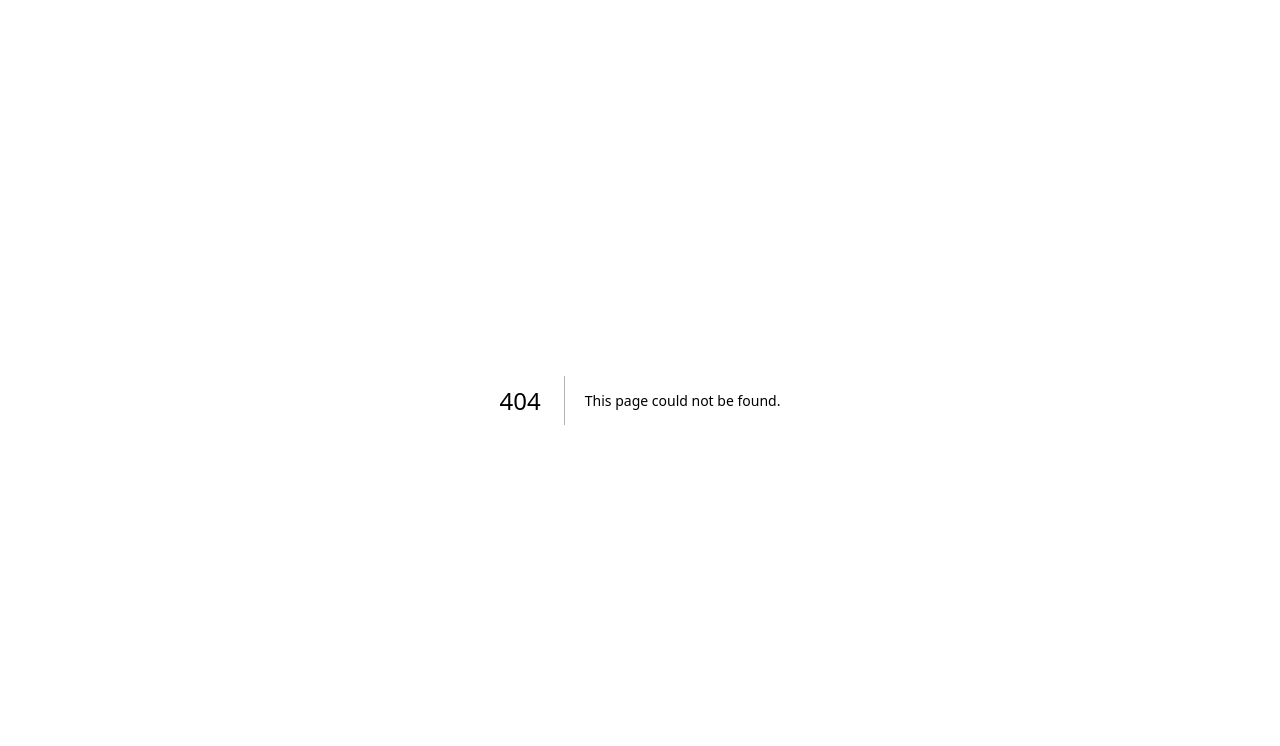
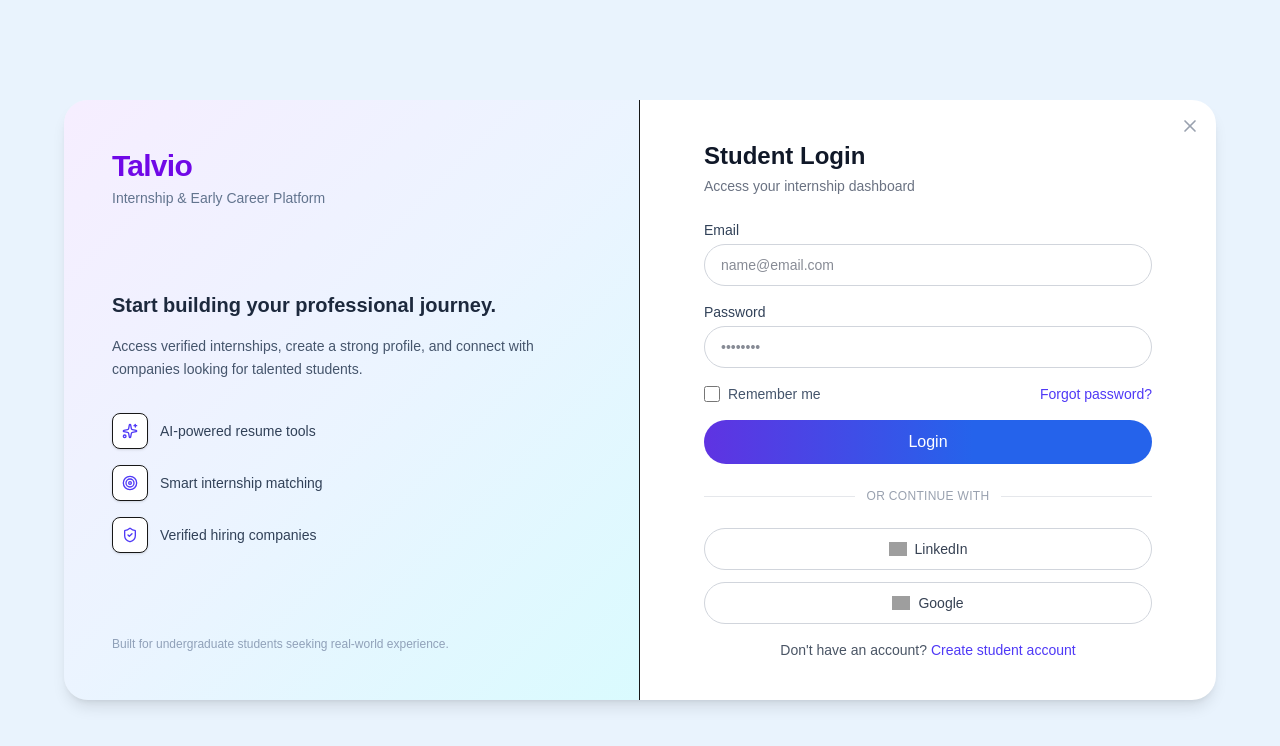
Before and after one commit to AsankaXtremeS/talvio, a Next.js app in the folder frontend/: page /login/undergraduate in a window 1280 px wide. Before the commit this address had no page. Shown: the top 746 px of the page. Built offline with nearby package versions, Linux system fonts and the light colour scheme; grey boxes are pictures that could not be loaded.

Commit message:
feature-student-auth-frontend

```diff
--- /dev/null
+++ b/frontend/app/(auth)/login/undergraduate/LoginForm.tsx
@@ -0,0 +1,90 @@
+"use client"
+
+import { useForm } from "react-hook-form"
+import { z } from "zod"
+import { zodResolver } from "@hookform/resolvers/zod"
+
+const schema = z.object({
+  email: z.string().email("Enter a valid email"),
+  password: z.string().min(6, "Password must be at least 6 characters"),
+})
+
+type LoginFormData = z.infer<typeof schema>
+
+export default function LoginForm() {
+  const {
+    register,
+    handleSubmit,
+    formState: { errors, isSubmitting },
+  } = useForm<LoginFormData>({
+    resolver: zodResolver(schema),
+  })
+
+  const onSubmit = async (data: LoginFormData) => {
+    console.log(data)
+    await new Promise((resolve) => setTimeout(resolve, 1000))
+  }
+
+  return (
+    <form onSubmit={handleSubmit(onSubmit)} className="space-y-4">
+
+      <div>
+        <label className="block text-sm font-medium text-slate-700 mb-1">
+          Email
+        </label>
+        <input
+          {...register("email")}
+          type="email"
+          placeholder="name@email.com"
+          className="w-full px-4 py-2.5 text-sm text-slate-900 bg-white border border-gray-300 rounded-full focus:outline-none focus:ring-2 focus:ring-indigo-500"
+        />
+        {errors.email && (
+          <p className="text-red-500 text-xs mt-1">
+            {errors.email.message}
+          </p>
+        )}
+      </div>
+
+      <div>
+        <label className="block text-sm font-medium text-slate-700 mb-1">
+          Password
+        </label>
+        <input
+          {...register("password")}
+          type="password"
+          placeholder="••••••••"
+          className="w-full px-4 py-2.5 text-sm text-slate-900 bg-white border border-gray-300 rounded-full focus:outline-none focus:ring-2 focus:ring-indigo-500"
+        />
+        {errors.password && (
+          <p className="text-red-500 text-xs mt-1">
+            {errors.password.message}
+          </p>
+        )}
+      </div>
+
+      <div className="flex items-center justify-between text-sm">
+        <label className="flex items-center gap-2">
+          <input type="checkbox" className="w-4 h-4" />
+          <span className="text-slate-600">Remember me</span>
+        </label>
+
+        <a href="#" className="text-indigo-600 hover:text-indigo-700">
+          Forgot password?
+        </a>
+      </div>
+
+      <button
+        type="submit"
+        disabled={isSubmitting}
+        className="w-full text-white py-2.5 rounded-full font-medium transition disabled:opacity-50"
+        style={{
+          background:
+            "linear-gradient(90deg, #5F33E2 0%, #2563EB 60%, #2563EB 100%)",
+        }}
+      >
+        {isSubmitting ? "Logging in..." : "Login"}
+      </button>
+
+    </form>
+  )
+}
--- /dev/null
+++ b/frontend/app/(auth)/login/undergraduate/page.tsx
@@ -0,0 +1,151 @@
+import Image from "next/image"
+import Link from "next/link"
+import { X, Sparkles, Target, ShieldCheck } from "lucide-react"
+import LoginForm from "./LoginForm"
+
+export default function UndergraduateLoginPage() {
+  return (
+    <div
+      className="flex items-center justify-center min-h-screen p-4"
+      style={{ backgroundColor: "#E9F3FD" }}
+    >
+      <div className="w-full max-w-6xl h-[600px] bg-white rounded-3xl shadow-lg overflow-hidden flex">
+        {/* Left Panel */}
+        <div
+          className="flex flex-col justify-between w-1/2 p-12 border-r"
+          style={{
+            background: `
+      linear-gradient(
+        135deg,
+        rgba(233, 212, 255, 0.4) 0%,
+        rgba(190, 219, 255, 0.3) 50%,
+        rgba(162, 244, 253, 0.4) 100%
+      )
+    `,
+          }}
+        >
+          {/* Brand */}
+          <div>
+            <h1 className="text-3xl font-bold tracking-tight text-violet-700">
+              Talvio
+            </h1>
+            <p className="mt-1 text-sm text-slate-500">
+              Internship & Early Career Platform
+            </p>
+          </div>
+
+          {/* Main Message */}
+          <div>
+            <h2 className="mb-4 text-xl font-semibold text-slate-800">
+              Start building your professional journey.
+            </h2>
+
+            <p className="mb-8 text-sm leading-relaxed text-slate-600">
+              Access verified internships, create a strong profile, and connect
+              with companies looking for talented students.
+            </p>
+
+            <div className="space-y-4">
+              <Feature
+                icon={<Sparkles className="w-4 h-4 text-indigo-600" />}
+                text="AI-powered resume tools"
+              />
+              <Feature
+                icon={<Target className="w-4 h-4 text-indigo-600" />}
+                text="Smart internship matching"
+              />
+              <Feature
+                icon={<ShieldCheck className="w-4 h-4 text-indigo-600" />}
+                text="Verified hiring companies"
+              />
+            </div>
+          </div>
+
+          <p className="text-xs text-slate-400">
+            Built for undergraduate students seeking real-world experience.
+          </p>
+        </div>
+
+        {/* Right Panel */}
+        <div className="relative w-1/2 p-10 overflow-y-auto">
+         <Link href="/login">
+          <button className="absolute text-gray-400 top-4 right-4 hover:text-gray-600">
+            <X className="w-5 h-5" />
+          </button>
+          </Link>
+
+          <div className="max-w-md mx-auto">
+            <h2 className="mb-1 text-2xl font-bold text-gray-900">
+              Student Login
+            </h2>
+            <p className="mb-6 text-sm text-gray-500">
+              Access your internship dashboard
+            </p>
+
+            <LoginForm />
+
+            {/* Divider */}
+            <div className="relative my-6">
+              <div className="absolute inset-0 flex items-center">
+                <div className="w-full border-t border-gray-200"></div>
+              </div>
+              <div className="relative flex justify-center text-xs">
+                <span className="px-3 tracking-wide text-gray-400 uppercase bg-white">
+                  Or continue with
+                </span>
+              </div>
+            </div>
+
+            {/* OAuth Buttons */}
+            <div className="space-y-3">
+              <button className="w-full flex items-center justify-center gap-2 px-4 py-2.5 border border-gray-300 rounded-full hover:bg-gray-50 transition-colors">
+                <Image
+                  src="/images/linkedin.svg"
+                  alt="LinkedIn"
+                  width={18}
+                  height={18}
+                />
+                <span className="text-sm font-medium text-gray-700">
+                  LinkedIn
+                </span>
+              </button>
+
+              <button className="w-full flex items-center justify-center gap-2 px-4 py-2.5 border border-gray-300 rounded-full hover:bg-gray-50 transition-colors">
+                <Image
+                  src="/images/google.svg"
+                  alt="Google"
+                  width={18}
+                  height={18}
+                />
+                <span className="text-sm font-medium text-gray-700">
+                  Google
+                </span>
+              </button>
+            </div>
+
+            <p className="mt-4 text-sm text-center text-gray-600">
+              Don&apos;t have an account?{" "}
+              <Link
+                href="/register/undergraduate"
+                className="font-medium text-indigo-600 hover:text-indigo-700"
+              >
+                Create student account
+              </Link>
+            </p>
+          </div>
+        </div>
+      </div>
+    </div>
+  );
+}
+
+function Feature({ icon, text }: { icon: React.ReactNode; text: string }) {
+  return (
+    <div className="flex items-center gap-3">
+      <div className="flex items-center justify-center bg-white border rounded-lg shadow-sm w-9 h-9">
+        {icon}
+      </div>
+      <span className="text-sm text-slate-700">{text}</span>
+    </div>
+  )
+}
```
